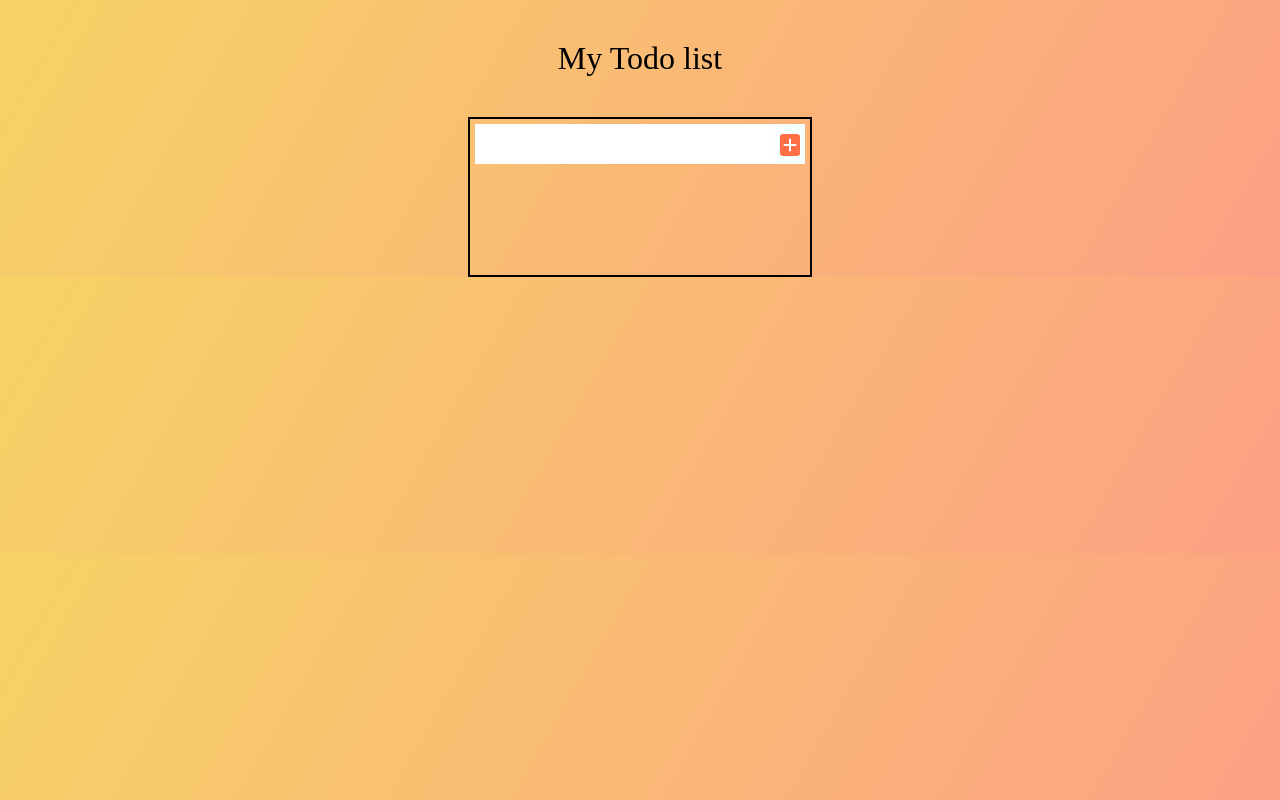
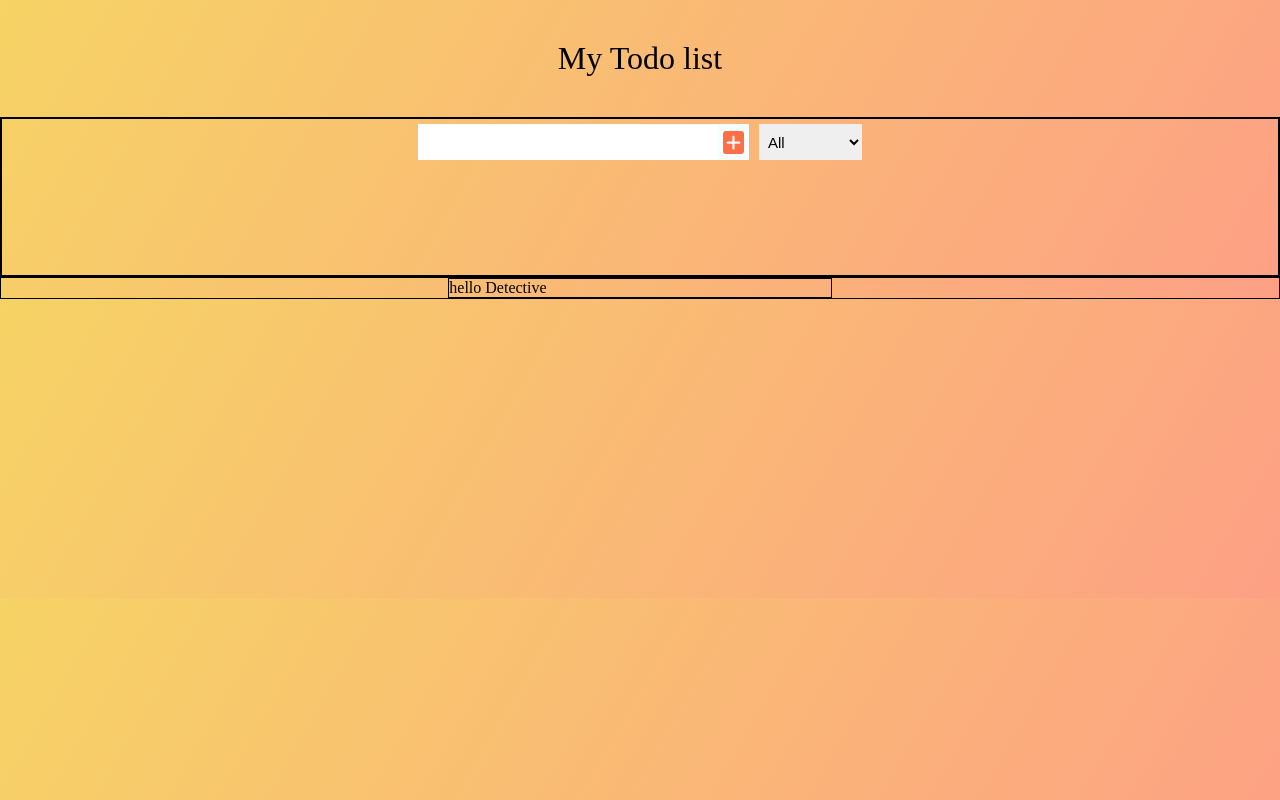
Before and after one commit to osamahannan/React_TodoList-App, a React (Create React App) app: page / in a window 1280 px wide. Built offline with nearby package versions, Linux system fonts and the light colour scheme.

Commit message:
added hooks to the form

```diff
--- a/src/App.js
+++ b/src/App.js
@@ -1,11 +1,13 @@
 import Form from './Components/Form';
+import TodoList from './Components/TodoList';
 
 
 function App() {
   return (
     <>
-      <header className = "title">My Todo list</header>
+      <header className="title">My Todo list</header>
       <Form />
+      <TodoList />
     </>
   );
 }
--- a/src/Components/Form.js
+++ b/src/Components/Form.js
@@ -1,10 +1,36 @@
+import React, {useState} from 'react';
 const Form = () => {
+
+    const [inputText, setInputText] = useState("");
+    const [todos, settodos] = useState([]);
+
+    const inputTextHandler= (e) => {
+        console.log(e.target.value);
+        setInputText(e.target.value);
+    };
+
+    const submitTodoHandler = (e) => {
+        e.preventDefault();
+        console.log("Hello Detective");
+        settodos([
+            ...todos,
+            {text : inputText, completed : false, id : Math.random() * 1000}
+        ]);
+        setInputText("");
+    };
     return (
         <form>
-            <input type="text" className="enter-todo"></input>
-            <button className="todo-btn" type="submit">
+            <input onChange = {inputTextHandler} value={inputText} type="text" className="enter-todo"></input>
+            <button onClick = {submitTodoHandler} className="todo-btn" type="submit">
                 <i className="fa fa-plus plus-icon"></i>
             </button>
+            <div className="select">
+                <select name="todos" className="filter-todo">
+                    <option vlaue="all">All</option>
+                    <option value="completed">Completed</option>
+                    <option value="pending">Pending</option>
+                </select>
+            </div>
         </form>
     );
 }
--- /dev/null
+++ b/src/Components/TodoList.js
@@ -0,0 +1,12 @@
+import React from 'react';
+
+
+const TodoList = () => {
+    return (
+        <div className="todo-container">
+            <ul className="todo-list">hello Detective</ul>
+        </div>
+    );
+}
+
+export default TodoList;
--- a/src/index.css
+++ b/src/index.css
@@ -5,8 +5,6 @@
 }
 body {
     background: linear-gradient(120deg, #f6d365 0%, #fda085 100%);
-    display: flex;
-    justify-content: center;
 }
 .title {
     display: flex;
@@ -23,8 +21,8 @@ form {
     border: 2px solid black;
 }
 form input, form button {
-    padding: 0.5rem;
-    font-size: 1.5rem;
+    padding: 10px;
+    font-size: 25px;
     border: none;
     background-color: white;
 }
@@ -32,13 +30,13 @@ form input, form button {
 .enter-todo {
     display: flex;
     width: 300px;
-    height: 5vh;
-    margin: 5px 0 5px 5px;
+    height: 36px;
+    margin: 5px 5px 5px 5px;
 }
 .todo-btn {
-    height: 5vh;
-    margin: 5px 5px 5px 0;
-    padding: 2px 5px 5px 5px;
+    height: 36px;
+    margin: 5px 5px 5px -5px;
+    padding: 1px 5px 5px 5px;
     background: #f7fffe;
     cursor: pointer;
 }
@@ -50,7 +48,7 @@ form input, form button {
 .plus-icon {
     background-color: #ff6f47;
     color: white;
-    font-size: 1rem;
+    font-size: 17px;
     padding: 3px;
     border-radius: 3px;
 }
@@ -58,3 +56,21 @@ form input, form button {
     background-color: white;
     color: #ff6f47;
 }
+.filter-todo {
+    padding: 5px;
+    height: 36px;
+    margin: 5px;
+    border: none;
+    font-size: 15px;
+}
+.todo-container {
+    display: flex;
+    justify-content: center;
+    align-items: center;
+    border: 1px solid black;
+}
+.todo-list {
+    min-width: 30%;
+    border: 1px solid black;
+    list-style: none;
+}
```
